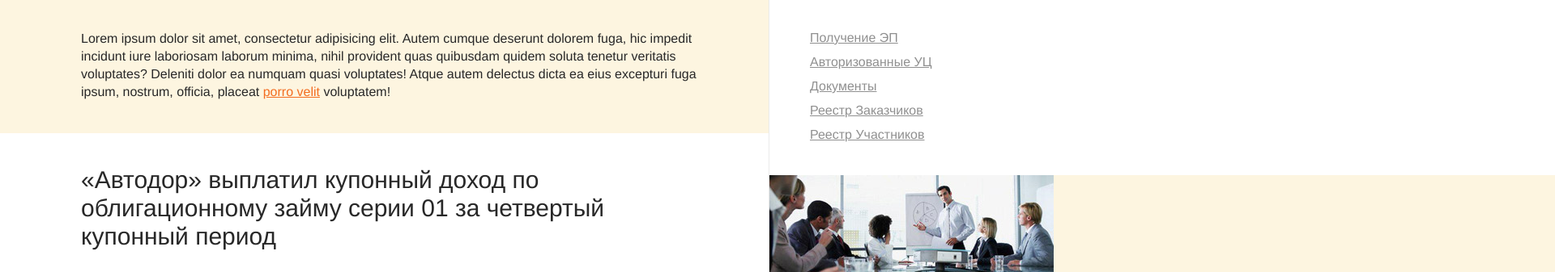
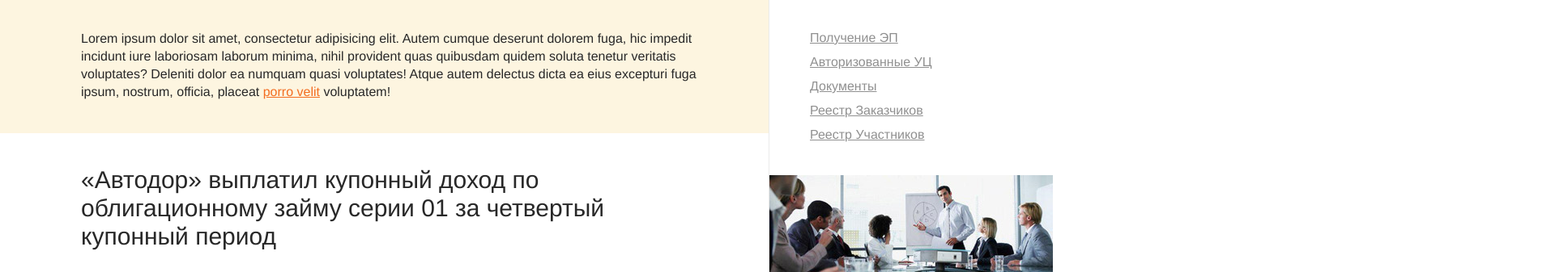
Before and after one commit to abramov-ks/avtodor, a plain HTML site: page index.html in a window 1280 px wide. Shown: the part 565-902 px from the top of the page at 81% size, 1920 px wide, since content can reach past the window. Drawn offline with Linux system fonts and the light colour scheme.

Commit message:
remove splash trick, not working properly

```diff
--- a/css/layout.css
+++ b/css/layout.css
@@ -399,9 +399,9 @@ section > article {
     padding: 25px 0;
 }
 .aside-events__splash {
-    margin: -25px -1000px 25px -20px;
+    margin: -25px -20px 25px;
     height: 130px;
-    background: #fdf5e0 url(../img/events-splash.jpg) 0 0 no-repeat;
+    background: url(../img/events-splash.jpg) 0 0 no-repeat;
 }
 .aside-events__header {
     text-transform: uppercase;
```
